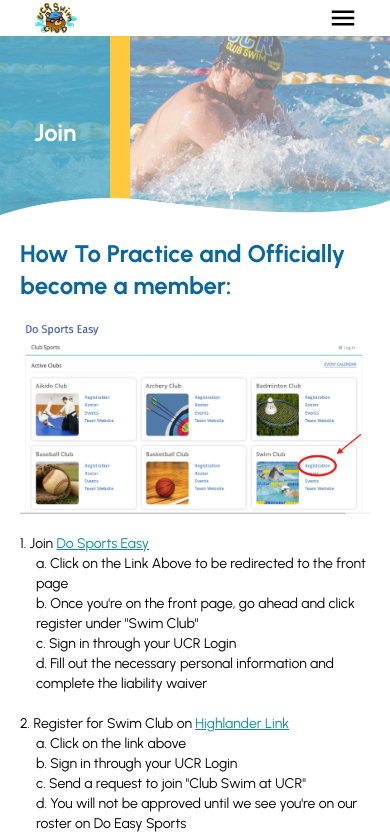
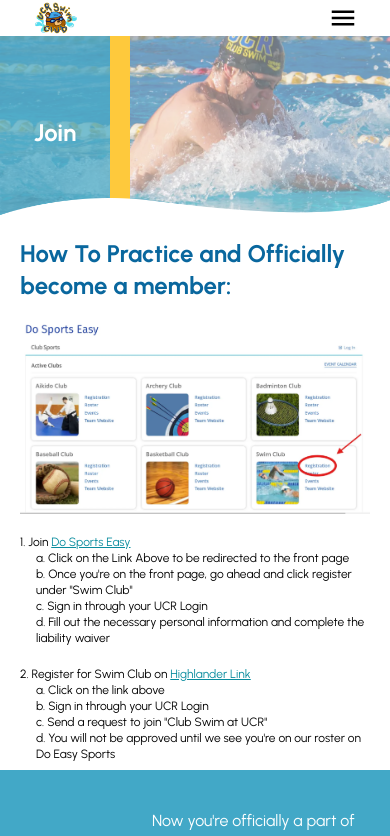
Before and after one commit to acm-ucr/ucr-swim-website, a Next.js app: page /join in a window 390 px wide. Shown: the top 836 px of the page. Built offline with nearby package versions, Linux system fonts and the light colour scheme; what tailwindcss-animated would draw is missing.

Commit message:
decrease font instructions

```diff
--- a/src/components/join/How.jsx
+++ b/src/components/join/How.jsx
@@ -29,7 +29,7 @@
           <div
             className={`${
               useView && "animate-fade-right animate-delay-[300ms]"
-            } mt-5 md:text-lg text-sm`}
+            } mt-5 md:text-lg text-xs`}
           >
             1. Join{" "}
             <Link
@@ -59,7 +59,7 @@
           <div
             className={`${
               useView && "animate-fade-left animate-delay-150"
-            } mt-5 md:text-lg text-sm`}
+            } mt-5 md:text-lg text-xs`}
           >
             2. Register for Swim Club on{" "}
             <Link
```
